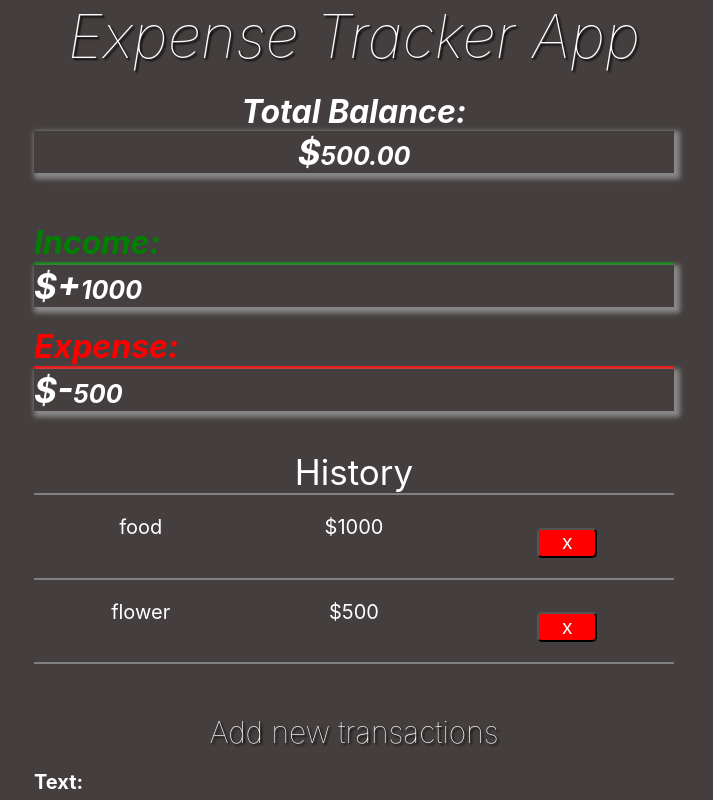
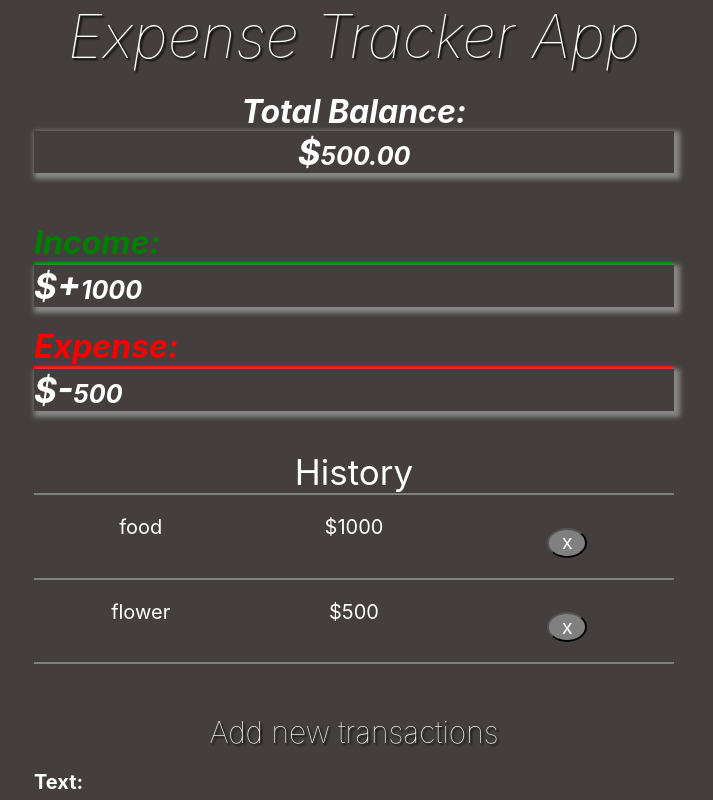
Before and after one commit to Aziz-Rashid/Expense-Tracking-App, a React (Create React App) app: page / in a window 1280 px wide. Shown: the top 800 px of the page, without its empty margins (286-999 px from the left). Built offline with nearby package versions, Linux system fonts and the light colour scheme.

Commit message:
Update History.css

```diff
--- a/src/component/History.css
+++ b/src/component/History.css
@@ -14,13 +14,13 @@
 .btn{
     box-sizing: border-box;
     /* visibility: hidden; */
-    width: 60px;
+    width: 40px;
     height: 30px;
     margin-bottom: 20px;
-    background-color: red;
+    background-color: gray;
     font-size: 20px;
     color: white;
-    border-radius: 5px;
+    border-radius: 100%;
 
 
 }
```
